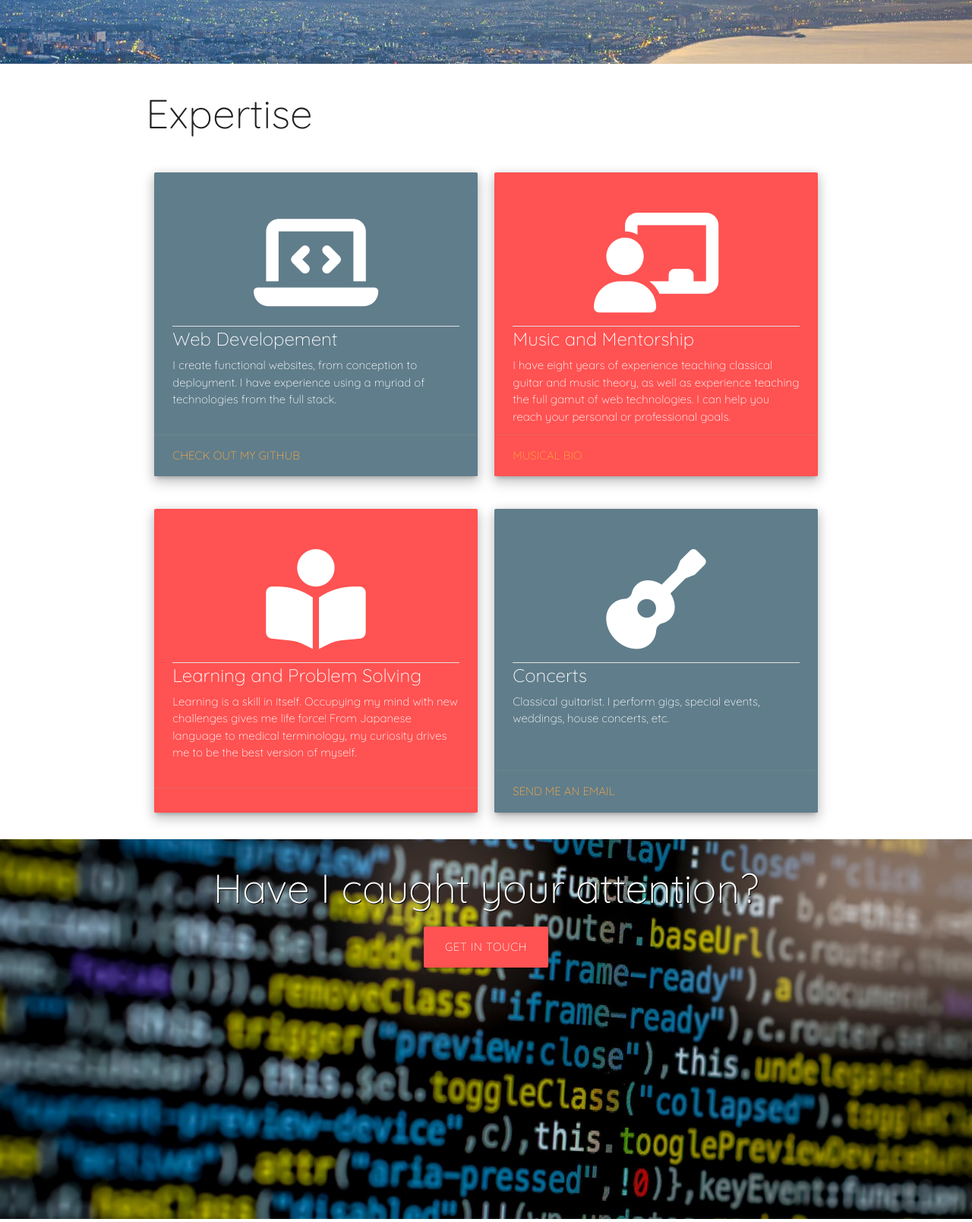
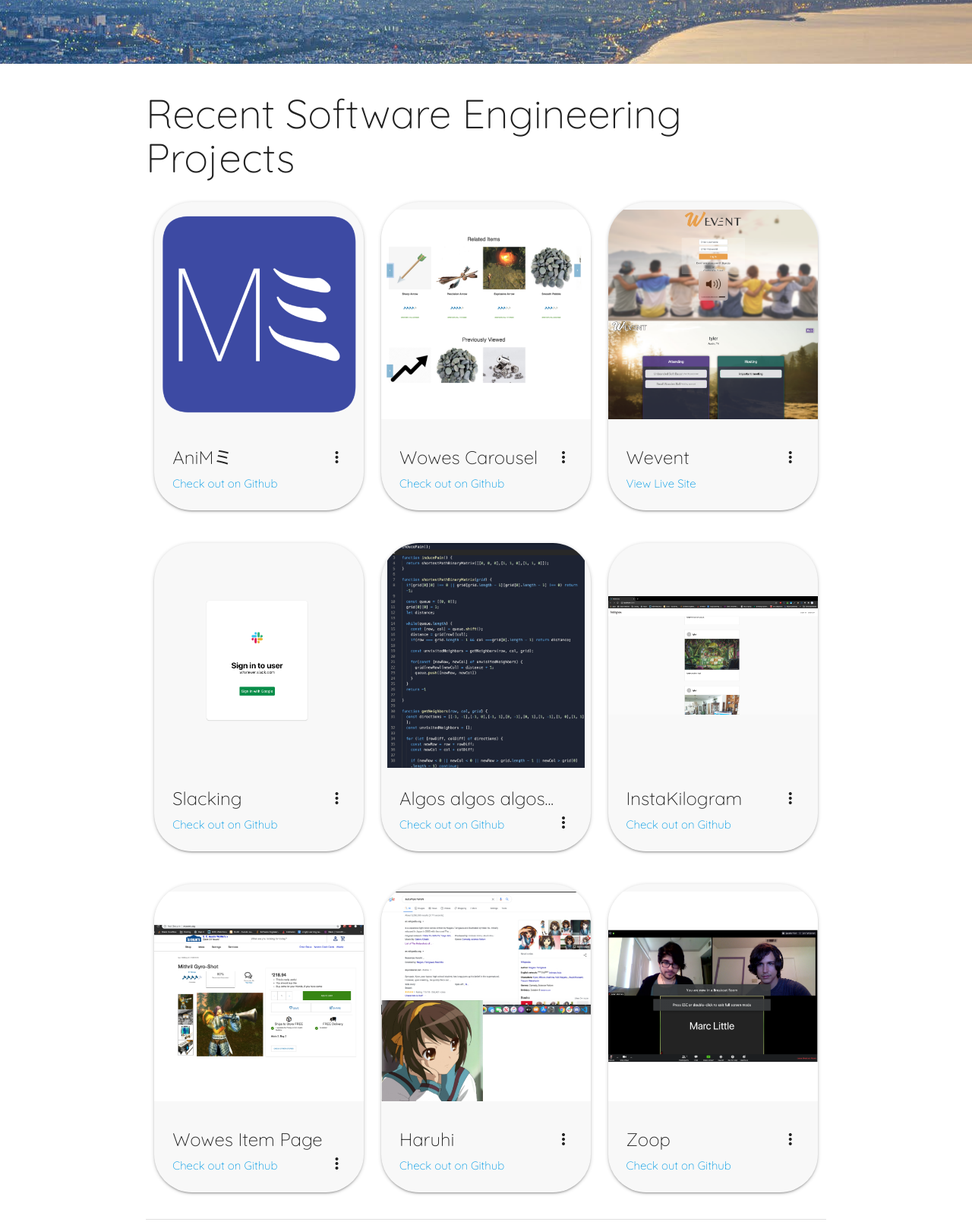
Before and after one commit to tylerCaineRhodes/static-portfolio, a website: page client/index.html in a window 1280 px wide. Shown: the part 480-2089 px from the top of the page at 76% size. Drawn offline with nearby package versions, Linux system fonts and the light colour scheme.

Commit message:
Comment out unneeded sections and add newest projects

```diff
--- a/client/assets/css/styles.css
+++ b/client/assets/css/styles.css
@@ -1,11 +1,17 @@
 body {
   min-height: 200vh;
-  background-color: #ffffff;
+  background-color: white;
   font-family: 'Quicksand', sans-serif;
 }
 .cardActionGuy {
   transition:all 0.5s ease-in-out;
   -webkit-transition:all 0.2s ease-in-out;
+  background-color: #f8f8f8;
+  border-radius: 50px;
+}
+
+.card .cardActionGuy > img {
+  border-radius: 50px 50px 50px 50px;
 }
 
 .cardActionGuy:hover {
@@ -24,6 +30,12 @@ body {
 
 img {
   opacity: 1 !important;
+}
+
+#project-image {
+  object-fit: contain;
+  height: 296px;
+  border-radius: 50px 50px 0px 0px;
 }
 
 #javascipt-wall {
--- a/client/index.html
+++ b/client/index.html
@@ -1,5 +1,6 @@
 <!DOCTYPE html>
 <html lang="en">
+
 <head>
   <meta charset="UTF-8">
   <meta name="viewport" content="width=device-width, initial-scale=1.0">
@@ -13,12 +14,15 @@
   <link rel="stylesheet" href="./assets/css/styles.css">
   <title>Tyler Rhodes Portfolio</title>
 </head>
+
 <body>
 
   <nav>
     <div class="nav-wrapper blue-grey darken-2 scrollspy" id="top">
-      <a href="#!" class="brand-logo hide-on-med-and-down"><span class="logo grey-text text-lighten-2">Tyler Rhodes</span></a>
-      <a href="#!" class="brand-logo center-align show-on-small"><span class="logo grey-text text-lighten-2">Tyler Rhodes</span></a>
+      <a href="#!" class="brand-logo hide-on-med-and-down"><span class="logo grey-text text-lighten-2">Tyler
+          Rhodes</span></a>
+      <a href="#!" class="brand-logo center-align show-on-small"><span class="logo grey-text text-lighten-2">Tyler
+          Rhodes</span></a>
       <a href="#" data-target="mobile-demo" class="sidenav-trigger"><i class="material-icons">menu</i></a>
       <ul class="right hide-on-med-and-down">
         <li><a href="#about">About Me</a></li>
@@ -30,7 +34,7 @@
     </div>
   </nav>
 
-   <div id="modal1" class="modal">
+  <!-- <div id="modal1" class="modal">
     <div class="modal-content">
     <div class="container">
       <div class="row center-align">
@@ -61,7 +65,7 @@
     <div class="modal-footer">
       <a href="#!" class="modal-close waves-effect waves-green btn-flat">close</a>
     </div>
-  </div>
+  </div> -->
 
   <ul class="sidenav" id="mobile-demo">
     <li><a href="#about">About</a></li>
@@ -84,10 +88,10 @@
         </div>
       </div>
     </div>
-      <div class="parallax"><img src="./assets/img/fe4906d6297f9e5b09b5813ce768f200-hakodate.jpg" ></div>
+    <div class="parallax"><img src="./assets/img/fe4906d6297f9e5b09b5813ce768f200-hakodate.jpg"></div>
   </div>
 
-    <div class="container">
+  <!-- <div class="container">
       <div class="row">
         <h2 class="section-header">Expertise</h2>
       </div>
@@ -164,108 +168,189 @@
         </div>
       </div>
       <div class="parallax"><img src="./assets/img/javascriptWall.jpg"></div>
-    </div>
+    </div> -->
 
 
   <div class="container">
     <h2 class="section-header scrollspy" id="projects">Recent Software Engineering Projects</h2>
+
     <div class="row">
       <div class="col l4 m8 offset-m2 s12">
         <div class="card cardActionGuy">
           <div class="card-image waves-effect waves-block waves-light">
-              <img class="activator" src="./assets/img/animeicon.png">
+            <img class="activator" id="project-image" src="./assets/img/animeicon.png">
           </div>
           <div class="card-content">
-              <span class="card-title activator grey-text text-darken-4">AniMミ<i class="material-icons right">more_vert</i></span>
-              <p><a target="_blank" rel="noopener noreferrer" href="https://github.com/tylerCaineRhodes/AniME">Check out on Github</a></p>
+            <span class="card-title activator grey-text text-darken-4">AniMミ<i
+                class="material-icons right">more_vert</i></span>
+            <p><a target="_blank" rel="noopener noreferrer" href="https://github.com/tylerCaineRhodes/AniME">Check out
+                on Github</a></p>
           </div>
           <div class="card-reveal">
             <span class="card-title grey-text text-darken-4">AniMミ<i class="material-icons right">close</i></span>
-              <p>AniMミ is an app that simplifies the process for searching and saving anime suggestions. It provides functionality for English and Japanese titles.</p>
+            <p>AniMミ is an app that simplifies the process for searching and saving anime suggestions. It provides
+              functionality for English and Japanese titles.</p>
           </div>
         </div>
       </div>
 
       <div class="col l4 m8 offset-m2 s12">
-          <div class="card cardActionGuy" >
+        <div class="card cardActionGuy">
           <div class="card-image waves-effect waves-block waves-light">
-              <img class="activator" src="./assets/img/carousel480.png">
+            <img class="activator" id="project-image" src="./assets/img/carousel480.png">
           </div>
-            <div class="card-content" >
-              <span class="card-title activator grey-text text-darken-4">Wowes Carousel<i class="material-icons right">more_vert</i></span>
-              <p><a target="_blank" rel="noopener noreferrer" href="https://github.com/tylerCaineRhodes/Wowes-Product-Carousel">Check out on Github</a></p>
+          <div class="card-content">
+            <span class="card-title activator grey-text text-darken-4">Wowes Carousel<i
+                class="material-icons right">more_vert</i></span>
+            <p><a target="_blank" rel="noopener noreferrer"
+                href="https://github.com/tylerCaineRhodes/Wowes-Product-Carousel">Check out on Github</a></p>
           </div>
           <div class="card-reveal">
-              <span class="card-title grey-text text-darken-4">Wowes Carousel<i class="material-icons right">close</i></span>
-              <p>Wowes Carousel dynamically renders a scrollable list of related World of Warcraft themed products for a searched item.
-                A second carousel component lists previously viewed items. The challenge for this app was not using css libraries or any premade components.</p>
+            <span class="card-title grey-text text-darken-4">Wowes Carousel<i
+                class="material-icons right">close</i></span>
+            <p>Wowes Carousel dynamically renders a scrollable list of related World of Warcraft themed products for a
+              searched item.
+              A second carousel component lists previously viewed items. The challenge for this app was not using css
+              libraries or any premade components.</p>
           </div>
         </div>
       </div>
 
       <div class="col l4 m8 offset-m2 s12">
-          <div class="card cardActionGuy" >
+        <div class="card cardActionGuy">
           <div class="card-image waves-effect waves-block waves-light">
-              <img class="activator" src="./assets/img/weventcomp.png">
+            <img class="activator" id='project-image' src="./assets/img/weventcomp.png">
           </div>
           <div class="card-content">
-              <span class="card-title activator grey-text text-darken-4">Wevent<i class="material-icons right">more_vert</i></span>
-              <p><a target="_blank" rel="noopener noreferrer" href="http://wevent.us-east-2.elasticbeanstalk.com/">View Live Site</a></p>
+            <span class="card-title activator grey-text text-darken-4">Wevent<i
+                class="material-icons right">more_vert</i></span>
+            <p><a target="_blank" rel="noopener noreferrer" href="http://wevent.us-east-2.elasticbeanstalk.com/">View
+                Live Site</a></p>
           </div>
           <div class="card-reveal">
             <span class="card-title grey-text text-darken-4">Wevent<i class="material-icons right">close</i></span>
-              <p>Wevent is a responsive web application that allows users to view events on a calendar based on a set location.
-                Users can search for events by applying filters based on their location (city, state), category type, number of attendees, private / public , or the cost of an event.
-                Users can choose whether or not to attend and event or just as easily create a new event with similar filters</p>
+            <p>Wevent is a responsive web application that allows users to view events on a calendar based on a set
+              location.
+              Users can search for events by applying filters based on their location (city, state), category type,
+              number of attendees, private / public , or the cost of an event.
+              Users can choose whether or not to attend and event or just as easily create a new event with similar
+              filters</p>
           </div>
         </div>
       </div>
-
     </div>
-
-
 
     <div class="row">
       <div class="col l4 m8 offset-m2 s12">
         <div class="card cardActionGuy">
           <div class="card-image waves-effect waves-block waves-light">
-              <img class="activator" src="./assets/img/wowesproxy.png">
+            <img class="activator" id='project-image' src="./assets/img/SlackingLanding.png">
           </div>
           <div class="card-content">
-              <span class="card-title activator grey-text text-darken-4">Wowes Item Page<i class="material-icons right">more_vert</i></span>
-              <p><a target="_blank" rel="noopener noreferrer" href="https://github.com/tylerCaineRhodes/Wowes">Check out on Github</a></p>
+            <span class="card-title activator grey-text text-darken-4">Slacking<i
+                class="material-icons right">more_vert</i></span>
+            <p><a target="_blank" rel="noopener noreferrer" href="https://github.com/tylerCaineRhodes/Slacking">Check
+                out on Github</a></p>
           </div>
           <div class="card-reveal">
-              <span class="card-title grey-text text-darken-4">Wowes item page<i class="material-icons right">close</i></span>
-              <p>No Css libraries or third party components were used in making this items page. Four full stack deployed components were rendered together via a proxy server, and they interact by listening for and dispatching custom events.</p>
+            <span class="card-title grey-text text-darken-4">Slacking<i class="material-icons right">close</i></span>
+            <p>An imitation slack clone with modern React that uses Firebase and Google authentication.</p>
           </div>
         </div>
       </div>
 
       <div class="col l4 m8 offset-m2 s12">
-          <div class="card cardActionGuy" >
+        <div class="card cardActionGuy">
           <div class="card-image waves-effect waves-block waves-light">
-              <img class="activator" src="./assets/img/haruhi480.png">
+            <img class="activator" id='project-image' src="./assets/img/inducePain.png">
           </div>
-            <div class="card-content" >
-              <span class="card-title activator grey-text text-darken-4">Haruhi<i class="material-icons right">more_vert</i></span>
-              <p><a target="_blank" rel="noopener noreferrer" href="https://github.com/tylerCaineRhodes/Haruhi">Check out on Github</a></p>
+          <div class="card-content">
+            <span class="card-title activator grey-text text-darken-4">Algos algos algos...<i
+                class="material-icons right">more_vert</i></span>
+            <p><a target="_blank" rel="noopener noreferrer" href="https://github.com/tylerCaineRhodes/Algorithms">Check
+                out on Github</a></p>
           </div>
           <div class="card-reveal">
-              <span class="card-title grey-text text-darken-4">Haruhi<i class="material-icons right">close</i></span>
-              <p>My fist extension for google chrome. It finds any div in google that contains the name Suzimiya Haruhi, and deletes it from the page! It's an inside joke from 'The disappearance of Suzumiya Haruhi'. I submited to Google for review to be published but it was rejected. They must not be huge anime fans!</p>
+            <span class="card-title grey-text text-darken-4">Algorithms<i class="material-icons right">close</i></span>
+            <p>You know how it is. There's no better proof that you can code than inverting a binary tree. Complete with
+              Jest tests.</p>
           </div>
         </div>
       </div>
 
       <div class="col l4 m8 offset-m2 s12">
-          <div class="card cardActionGuy" >
+        <div class="card cardActionGuy">
           <div class="card-image waves-effect waves-block waves-light">
-              <img class="activator" src="./assets/img/nottilted.png">
+            <img class="activator" id="project-image" src="./assets/img/Instagood.png">
           </div>
           <div class="card-content">
-              <span class="card-title activator grey-text text-darken-4 project-title">Zoop<i class="material-icons right">more_vert</i></span>
-              <p><a target="_blank" rel="noopener noreferrer" href="https://github.com/tylerCaineRhodes/Zoop">Check out on Github</a></p>
+            <span class="card-title activator grey-text text-darken-4">InstaKilogram<i
+                class="material-icons right">more_vert</i></span>
+            <p><a target="_blank" rel="noopener noreferrer"
+                href="https://github.com/tylerCaineRhodes/Instakilogram">Check out on Github</a></p>
+          </div>
+          <div class="card-reveal">
+            <span class="card-title grey-text text-darken-4">InstaKilogram<i
+                class="material-icons right">close</i></span>
+            <p>A simple clone of instagram that has messaging and login functionality. Built with React and Firebase.
+            </p>
+          </div>
+        </div>
+      </div>
+    </div>
+
+    <div class="row">
+      <div class="col l4 m8 offset-m2 s12">
+        <div class="card cardActionGuy">
+          <div class="card-image waves-effect waves-block waves-light">
+            <img class="activator" id='project-image' src="./assets/img/wowesproxy.png">
+          </div>
+          <div class="card-content">
+            <span class="card-title activator grey-text text-darken-4">Wowes Item Page<i
+                class="material-icons right">more_vert</i></span>
+            <p><a target="_blank" rel="noopener noreferrer" href="https://github.com/tylerCaineRhodes/Wowes">Check out
+                on Github</a></p>
+          </div>
+          <div class="card-reveal">
+            <span class="card-title grey-text text-darken-4">Wowes item page<i
+                class="material-icons right">close</i></span>
+            <p>No Css libraries or third party components were used in making this items page. Four full stack deployed
+              components were rendered together via a proxy server, and they interact by listening for and dispatching
+              custom events.</p>
+          </div>
+        </div>
+      </div>
+
+      <div class="col l4 m8 offset-m2 s12">
+        <div class="card cardActionGuy">
+          <div class="card-image waves-effect waves-block waves-light">
+            <img class="activator" id='project-image' src="./assets/img/haruhicomp.jpg">
+          </div>
+          <div class="card-content">
+            <span class="card-title activator grey-text text-darken-4">Haruhi<i
+                class="material-icons right">more_vert</i></span>
+            <p><a target="_blank" rel="noopener noreferrer" href="https://github.com/tylerCaineRhodes/Haruhi">Check out
+                on Github</a></p>
+          </div>
+          <div class="card-reveal">
+            <span class="card-title grey-text text-darken-4">Haruhi<i class="material-icons right">close</i></span>
+            <p>My fist extension for google chrome. It finds any div in google that contains the name Suzimiya Haruhi,
+              and deletes it from the page! It's an inside joke from 'The disappearance of Suzumiya Haruhi'. I submited
+              to Google for review to be published but it was rejected. They must not be huge anime fans!</p>
+          </div>
+        </div>
+      </div>
+
+      <div class="col l4 m8 offset-m2 s12">
+        <div class="card cardActionGuy">
+          <div class="card-image waves-effect waves-block waves-light">
+            <img class="activator" id='project-image' src="./assets/img/nottilted.png">
+          </div>
+          <div class="card-content">
+            <span class="card-title activator grey-text text-darken-4 project-title">Zoop<i
+                class="material-icons right">more_vert</i></span>
+            <p><a target="_blank" rel="noopener noreferrer" href="https://github.com/tylerCaineRhodes/Zoop">Check out on
+                Github</a></p>
           </div>
           <div class="card-reveal">
             <span class="card-title grey-text text-darken-4">Zoop<i class="material-icons right">close</i></span>
@@ -297,12 +382,18 @@
       <p class="flow-text">
         Hi, I'm Tyler! I’m a software engineer with a love for web development.
         I have extensive experience writing code and building full stack web applications.
-          I have a strong track record as a technician and an educator, including my most recent experience as a resident software engineer and technical mentor at Hack Reactor, a software engineering emmersive that targets career changers and veterans.<br><br>
-          I firmly believe that the skills necessary for success as a classical musician also heavily correlate to those that make a succesfull software engineer.
+        I have a strong track record as a technician and an educator, including my most recent experience as a resident
+        software engineer and technical mentor at Hack Reactor, a software engineering emmersive that targets career
+        changers and veterans.<br><br>
+        I firmly believe that the skills necessary for success as a classical musician also heavily correlate to those
+        that make a succesfull software engineer.
         Both disciplines require countless hours of study, focus, practice, tenacity, and discipline.
 
-          Combined with my teaching experience, I’m excited to see how these qualities enable me to grow into an even greater software engineer.
-          Some of my other unique leadership experiences include being elected as the secretary for the Wilco Guitar Society board of directors, and previously as the Vice President of a cooperative. I was also trained and contracted as a conflict mediator.
+        Combined with my teaching experience, I’m excited to see how these qualities enable me to grow into an even
+        greater software engineer.
+        Some of my other unique leadership experiences include being elected as the secretary for the Wilco Guitar
+        Society board of directors, and previously as the Vice President of a cooperative. I was also trained and
+        contracted as a conflict mediator.
         I love language-learning and have limited working proficiency in Japanese.
       </p>
     </div>
@@ -339,15 +430,17 @@
             <h5 class="white-text">Web dev</h5>
             <div class="divider"></div>
             <ul class="grey-text text-lighten-4">
-                <li class="grey-text text-lighten-4"><a target="_blank" rel="noopener noreferrer" href="https://github.com/tylerCaineRhodes">Github</a></li>
-                <li class="grey-text text-lighten-4"><a target="_blank" rel="noopener noreferrer" href="https://www.linkedin.com/in/tylercainerhodes/">LinkedIn</a></li>
+              <li class="grey-text text-lighten-4"><a target="_blank" rel="noopener noreferrer"
+                  href="https://github.com/tylerCaineRhodes">Github</a></li>
+              <li class="grey-text text-lighten-4"><a target="_blank" rel="noopener noreferrer"
+                  href="https://www.linkedin.com/in/tylercainerhodes/">LinkedIn</a></li>
             </ul>
           </div>
           <div class="col l4 offset-l2 s12">
             <h5 class="white-text">Links</h5>
             <div class="divider"></div>
             <ul>
-                <li><a href="#expertise" class="grey-text text-lighten-3">Expertise</a></li>
+              <!-- <li><a href="#expertise" class="grey-text text-lighten-3">Expertise</a></li> -->
               <li><a href="#about" class="grey-text text-lighten-3">About</a></li>
               <li><a href="#projects" class="grey-text text-lighten-3">Software Engineering Projects</a></li>
               <li><a href="#top" class="grey-text text-lighten-3">Back to Top</a></li>
@@ -368,4 +461,5 @@
   <script src="https://cdnjs.cloudflare.com/ajax/libs/materialize/1.0.0/js/materialize.min.js"></script>
   <script src="./assets/js/scripts.js"></script>
 </body>
+
 </html>
```
Also changed, not shown: client/assets/img/Instagood.png (added), client/assets/img/SlackingLanding.png (added), client/assets/img/SlackingThread.png (added), client/assets/img/inducePain.png (added). Lines whose indentation alone changed are shown as unchanged.
